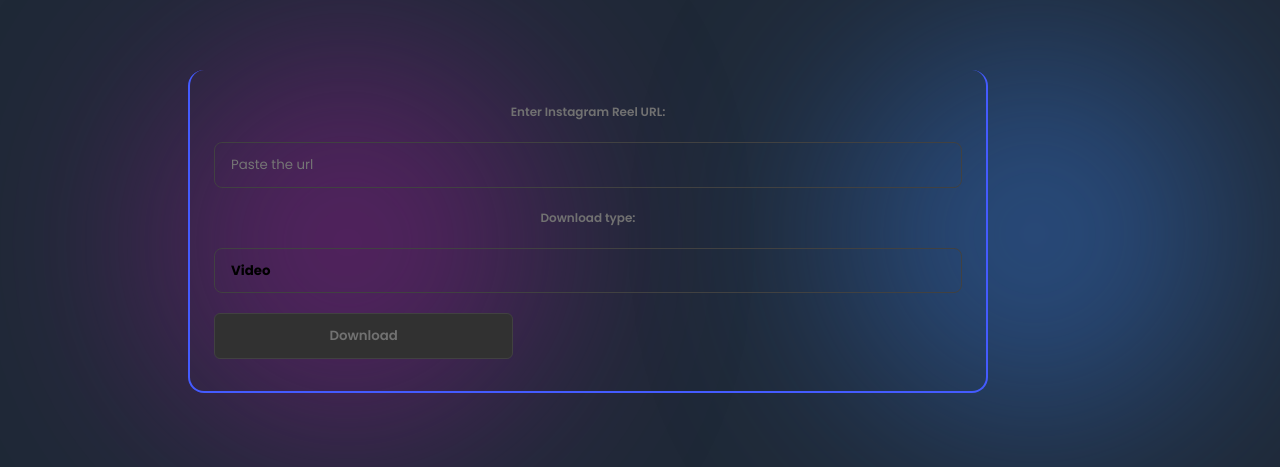
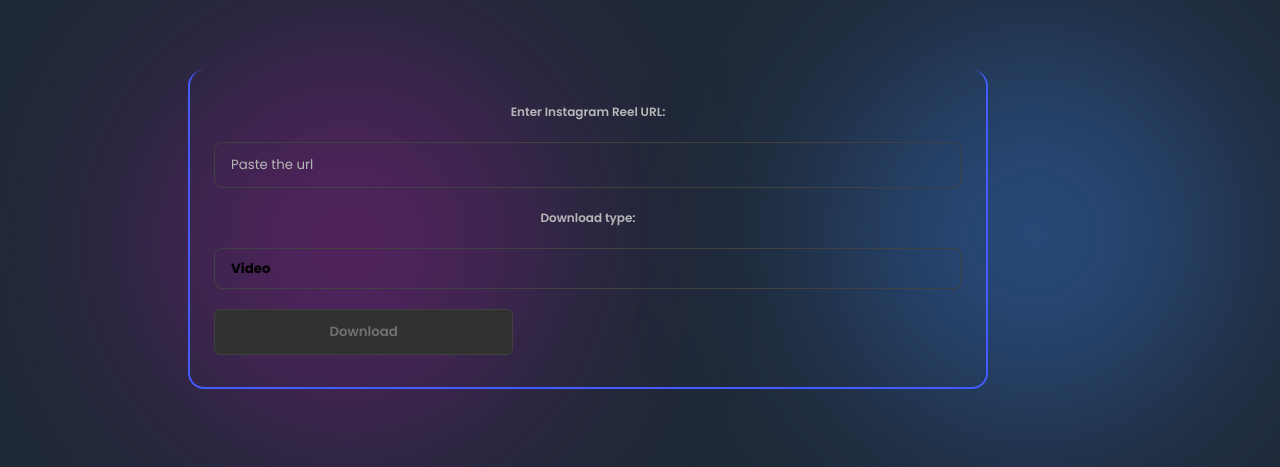
Before and after one commit to tatapudisairam/IMD, a Flask app: page / in a window 1280 px wide. Shown: the part 72-539 px from the top of the page. Run offline with Flask 3, Linux system fonts and the light colour scheme; some libraries are stand-ins or nearby versions.

Commit message:
Update index.html

```diff
--- a/templates/index.html
+++ b/templates/index.html
@@ -963,6 +963,10 @@
             transform: translate(-50%, -50%);
             z-index: 9999;
         }
+
+        input::placeholder{
+            color: #b7b7b7;;
+        }
     </style>
     <title>Download Reels or Audio: Seamless Access to Instagram Content</title>
     <script src="https://code.jquery.com/jquery-3.6.0.min.js"></script>
@@ -1026,11 +1030,11 @@
                 <div class="form-container">
                     <form class="form" action="/" method="POST" id="download-form">
                         <div class="form-group">
-                            <label for="reel_url">Enter Instagram Reel URL:</label>
+                            <label for="reel_url" style="color: #b7b7b7;">Enter Instagram Reel URL:</label>
                             <input type="text" id="reel_url" name="reel_url" required placeholder="Paste the url">
                         </div>
                         <div class="form-group">
-                            <label for="download_type">Download type:</label>
+                            <label for="download_type" style="color: #b7b7b7;">Download type:</label>
                             <select id="download_type" name="download_type" style="font-weight: bold;">
                                 <option value="video">Video</option>
                                 <option value="audio">Audio Only</option>
```
